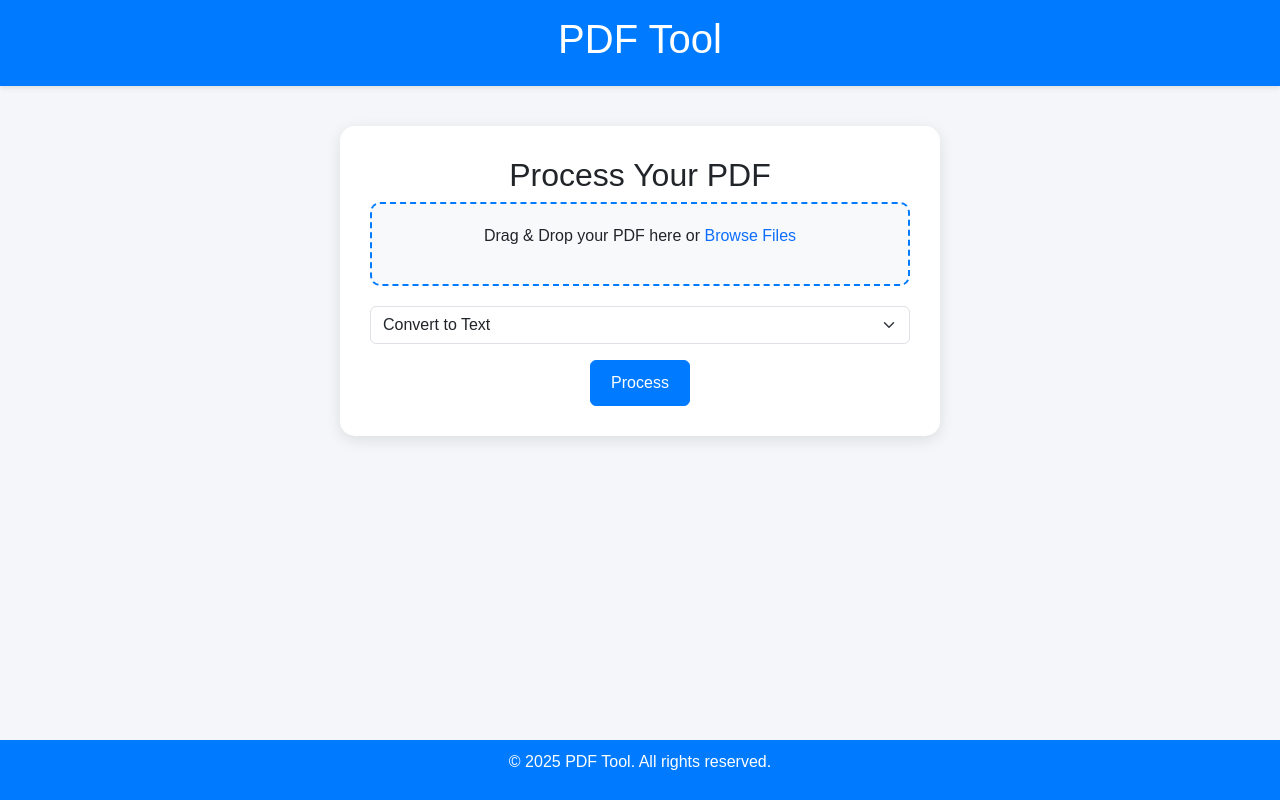
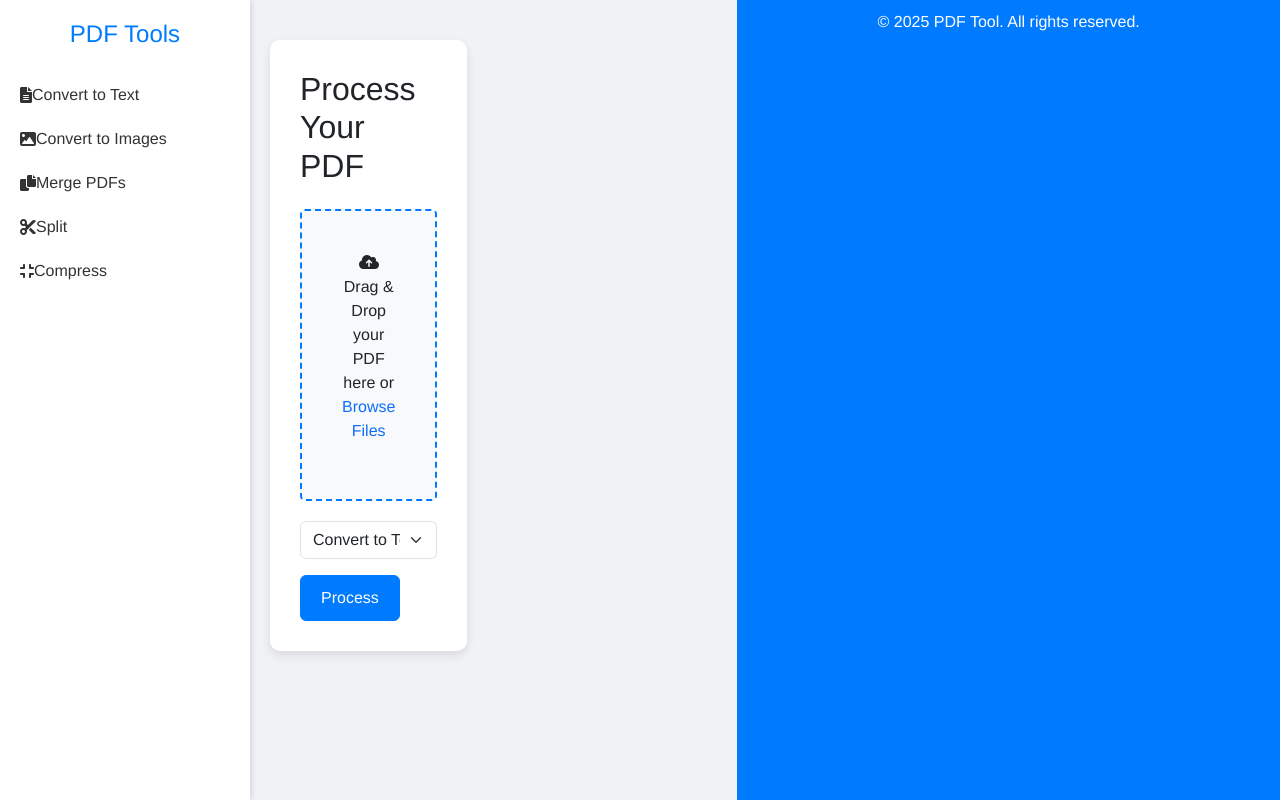
Before and after one commit to AbdurDev-cloud/pdf-tool, a Flask app: page / in a window 1280 px wide. Run offline with Flask 3, Linux system fonts and the light colour scheme.

Commit message:
Updated with full Split and Compress functionality

```diff
--- a/app.py
+++ b/app.py
@@ -48,6 +48,38 @@ def home():
             input_files = [os.path.join(app.config['UPLOAD_FOLDER'], f.filename) for f in files if f.filename]
             subprocess.run(['gswin64c.exe', '-dBATCH', '-dNOPAUSE', '-sDEVICE=pdfwrite', '-sOutputFile=' + output_path] + input_files, check=True)
             return send_file(output_path, as_attachment=True, download_name=f"{base_name}.pdf")
+        elif operation == 'split':
+            output_pattern = os.path.join(app.config['OUTPUT_FOLDER'], f"{base_name}_page%d.pdf")
+            subprocess.run([
+                'gswin64c.exe',
+                '-sDEVICE=pdfwrite',
+                '-dBATCH',
+                '-dNOPAUSE',
+                '-sOutputFile=' + output_pattern,
+                input_path
+            ], check=True, stdout=subprocess.PIPE, stderr=subprocess.PIPE)
+            zip_path = os.path.join(app.config['OUTPUT_FOLDER'], f"{base_name}_split.zip")
+            with zipfile.ZipFile(zip_path, 'w', zipfile.ZIP_DEFLATED) as zipf:
+                # Dynamically determine page count (simplified)
+                for i in range(1, 10):  # Adjust range if needed
+                    page_path = os.path.join(app.config['OUTPUT_FOLDER'], f"{base_name}_page{i}.pdf")
+                    if os.path.exists(page_path):
+                        zipf.write(page_path, os.path.basename(page_path))
+            return send_file(zip_path, as_attachment=True, download_name=f"{base_name}_split.zip")
+        elif operation == 'compress':
+            output_path = os.path.join(app.config['OUTPUT_FOLDER'], f"{base_name}_compressed.pdf")
+            subprocess.run([
+                'gswin64c.exe',
+                '-sDEVICE=pdfwrite',
+                '-dCompatibilityLevel=1.4',
+                '-dPDFSETTINGS=/screen',
+                '-dColorImageDownsampleType=/Bicubic',
+                '-dColorImageResolution=72',
+                '-dDownsampleColorImages=true',
+                '-sOutputFile=' + output_path,
+                input_path
+            ], check=True, stdout=subprocess.PIPE, stderr=subprocess.PIPE)
+            return send_file(output_path, as_attachment=True, download_name=f"{base_name}_compressed.pdf")
 
     return render_template('index.html')
 
--- a/templates/index.html
+++ b/templates/index.html
@@ -5,44 +5,55 @@
     <meta name="viewport" content="width=device-width, initial-scale=1.0">
     <title>PDF Tool</title>
     <link href="https://cdn.jsdelivr.net/npm/bootstrap@5.3.3/dist/css/bootstrap.min.css" rel="stylesheet">
-    <link href="https://cdnjs.cloudflare.com/ajax/libs/font-awesome/6.0.0-beta3/css/all.min.css" rel="stylesheet"> <!-- For icons -->
+    <link href="https://cdnjs.cloudflare.com/ajax/libs/font-awesome/6.0.0-beta3/css/all.min.css" rel="stylesheet">
     <style>
         body {
-            background-color: #f4f6f9;
+            background-color: #f0f2f5;
             min-height: 100vh;
             display: flex;
-            flex-direction: column;
-            font-family: 'Arial', sans-serif;
+            font-family: 'Helvetica', sans-serif;
         }
-        .header {
-            background-color: #007bff;
-            color: white;
-            padding: 15px 0;
-            text-align: center;
-            box-shadow: 0 2px 5px rgba(0,0,0,0.1);
+        .sidebar {
+            width: 250px;
+            background-color: #ffffff;
+            padding: 20px 0;
+            box-shadow: 2px 0 5px rgba(0,0,0,0.1);
+            height: 100vh;
+            position: fixed;
+            top: 0;
+        }
+        .sidebar .nav-link {
+            color: #333;
+            padding: 10px 20px;
+            display: flex;
+            align-items: center;
+        }
+        .sidebar .nav-link:hover {
+            color: #007bff;
+            background-color: #f8f9fa;
+        }
+        .sidebar .nav-link i {
+            margin-right: 10px;
         }
         .content {
+            margin-left: 250px;
+            padding: 40px 20px;
             flex: 1;
-            padding: 40px 20px;
-            display: flex;
-            justify-content: center;
-            align-items: flex-start;
         }
         .pdf-container {
             background: white;
             padding: 30px;
-            border-radius: 15px;
-            box-shadow: 0 4px 15px rgba(0,0,0,0.1);
-            width: 100%;
-            max-width: 600px;
-            text-align: center;
+            border-radius: 10px;
+            box-shadow: 0 4px 10px rgba(0,0,0,0.1);
+            max-width: 700px;
         }
         .drag-area {
             border: 2px dashed #007bff;
-            padding: 20px;
+            padding: 40px;
             margin-bottom: 20px;
-            border-radius: 10px;
+            border-radius: 5px;
             background: #f8f9fa;
+            text-align: center;
             cursor: pointer;
         }
         .drag-area.dragover {
@@ -67,33 +78,59 @@
             color: white;
             padding: 10px 0;
             text-align: center;
-            margin-top: auto;
+            width: 100%;
+            margin-left: 250px;
+        }
+        .alert {
+            margin-top: 20px;
+            display: none;
         }
     </style>
 </head>
 <body>
-    <div class="header">
-        <h1>PDF Tool</h1>
+    <div class="sidebar">
+        <h4 class="text-center mb-4" style="color: #007bff;">PDF Tools</h4>
+        <ul class="nav flex-column">
+            <li class="nav-item">
+                <a class="nav-link" data-operation="text"><i class="fas fa-file-alt"></i> Convert to Text</a>
+            </li>
+            <li class="nav-item">
+                <a class="nav-link" data-operation="image"><i class="fas fa-image"></i> Convert to Images</a>
+            </li>
+            <li class="nav-item">
+                <a class="nav-link" data-operation="merge"><i class="fas fa-copy"></i> Merge PDFs</a>
+            </li>
+            <li class="nav-item">
+                <a class="nav-link" data-operation="split"><i class="fas fa-cut"></i> Split</a>
+            </li>
+            <li class="nav-item">
+                <a class="nav-link" data-operation="compress"><i class="fas fa-compress"></i> Compress</a>
+            </li>
+        </ul>
     </div>
     <div class="content">
         <div class="pdf-container">
-            <h2>Process Your PDF</h2>
+            <h2 class="mb-4">Process Your PDF</h2>
             <div class="drag-area" id="dragArea">
-                <p>Drag & Drop your PDF here or <span class="text-primary">Browse Files</span></p>
+                <p><i class="fas fa-cloud-upload-alt"></i> Drag & Drop your PDF here or <span class="text-primary">Browse Files</span></p>
                 <input type="file" name="file" id="fileInput" multiple class="d-none">
-                <p id="fileNames"></p>
+                <p id="fileNames" class="text-muted"></p>
             </div>
             <div class="mb-3">
                 <select class="form-select" name="operation" id="operation">
                     <option value="text">Convert to Text</option>
                     <option value="image">Convert to Images</option>
                     <option value="merge">Merge PDFs</option>
+                    <option value="split">Split</option>
+                    <option value="compress">Compress</option>
                 </select>
             </div>
             <button type="button" class="btn btn-primary" id="processBtn">Process</button>
             <div class="progress">
                 <div class="progress-bar" role="progressbar" style="width: 0%;" aria-valuenow="0" aria-valuemin="0" aria-valuemax="100">0%</div>
             </div>
+            <div class="alert alert-success" role="alert" id="successMsg"></div>
+            <div class="alert alert-danger" role="alert" id="errorMsg"></div>
         </div>
     </div>
     <div class="footer">
@@ -108,6 +145,10 @@
         const processBtn = document.getElementById('processBtn');
         const progress = document.querySelector('.progress');
         const progressBar = document.querySelector('.progress-bar');
+        const operationSelect = document.getElementById('operation');
+        const successMsg = document.getElementById('successMsg');
+        const errorMsg = document.getElementById('errorMsg');
+        const sidebarLinks = document.querySelectorAll('.sidebar .nav-link');
 
         // Drag and Drop
         dragArea.addEventListener('dragover', (e) => {
@@ -127,16 +168,31 @@
         fileInput.addEventListener('change', (e) => handleFiles(e.target.files));
 
         function handleFiles(files) {
+            if (files.length > 0) {
                 fileNames.innerHTML = Array.from(files).map(f => f.name).join(', ');
                 fileInput.files = files;
+            } else {
+                fileNames.innerHTML = '';
             }
+        }
+
+        // Sidebar Selection
+        sidebarLinks.forEach(link => {
+            link.addEventListener('click', (e) => {
+                e.preventDefault();
+                const operation = link.getAttribute('data-operation');
+                if (operation) {
+                    operationSelect.value = operation;
+                }
+            });
+        });
 
         // Process Button
         processBtn.addEventListener('click', () => {
             if (fileInput.files.length > 0) {
                 const formData = new FormData();
                 Array.from(fileInput.files).forEach(file => formData.append('file', file));
-                formData.append('operation', document.getElementById('operation').value);
+                formData.append('operation', operationSelect.value);
 
                 progress.style.display = 'block';
                 let progressValue = 0;
@@ -151,19 +207,38 @@
                 fetch('/', {
                     method: 'POST',
                     body: formData
-                }).then(response => response.blob())
-                  .then(blob => {
+                }).then(response => {
+                    if (!response.ok) throw new Error('Processing failed');
+                    return response.blob();
+                }).then(blob => {
                     const url = window.URL.createObjectURL(blob);
                     const a = document.createElement('a');
                     a.href = url;
-                      a.download = 'output.zip'; // Adjust based on operation
+                    a.download = operationSelect.value === 'image' ? 'output_images.zip' :
+                               operationSelect.value === 'split' ? 'output_split.zip' :
+                               `output.${operationSelect.value === 'text' ? 'txt' : 'pdf'}`;
                     a.click();
                     window.URL.revokeObjectURL(url);
+                    successMsg.style.display = 'block';
+                    successMsg.textContent = 'Processing completed successfully!';
+                    setTimeout(() => successMsg.style.display = 'none', 3000);
                     progress.style.display = 'none';
                     progressBar.style.width = '0%';
                     progressBar.setAttribute('aria-valuenow', '0');
                     progressBar.textContent = '0%';
-                  }).catch(error => console.error('Error:', error));
+                }).catch(error => {
+                    errorMsg.style.display = 'block';
+                    errorMsg.textContent = 'Error: ' + error.message;
+                    setTimeout(() => errorMsg.style.display = 'none', 3000);
+                    progress.style.display = 'none';
+                    progressBar.style.width = '0%';
+                    progressBar.setAttribute('aria-valuenow', '0');
+                    progressBar.textContent = '0%';
+                });
+            } else {
+                errorMsg.style.display = 'block';
+                errorMsg.textContent = 'Please select at least one file.';
+                setTimeout(() => errorMsg.style.display = 'none', 3000);
             }
         });
     </script>
```
Lines whose indentation alone changed are shown as unchanged.
